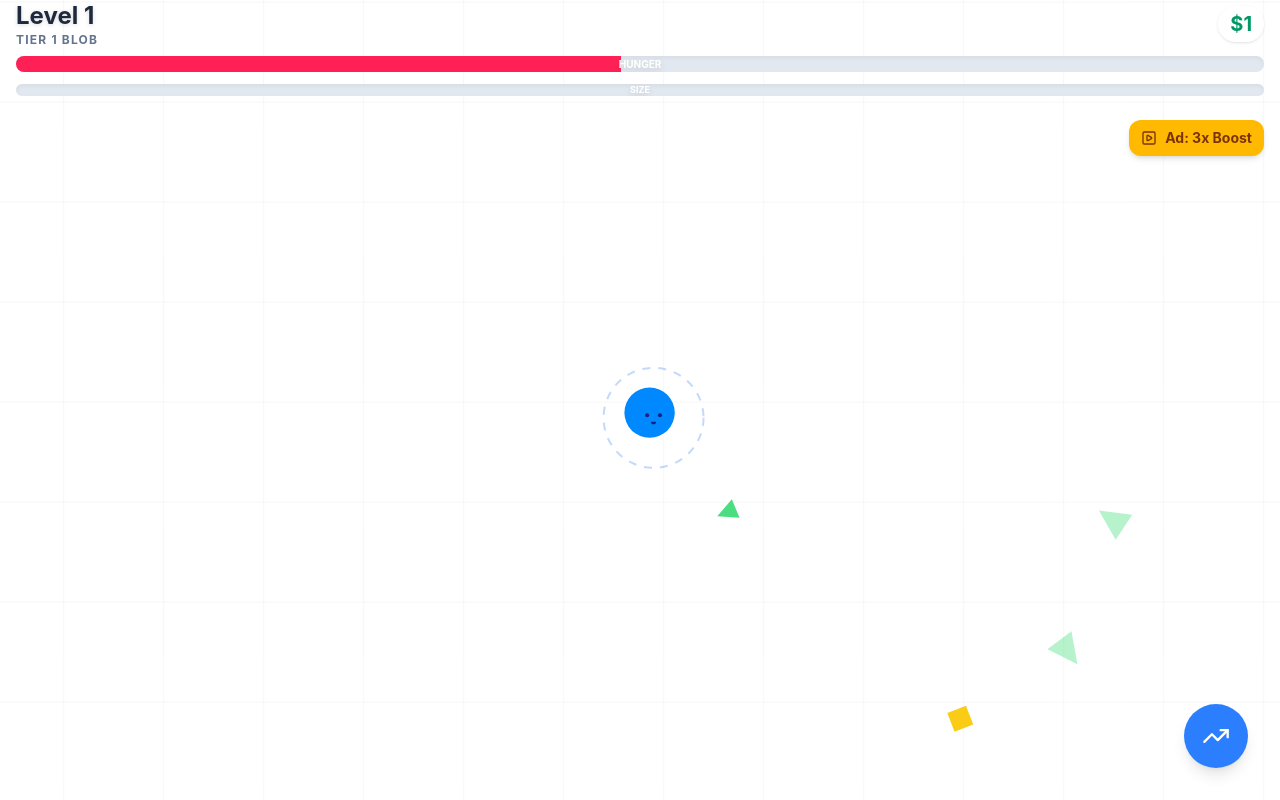
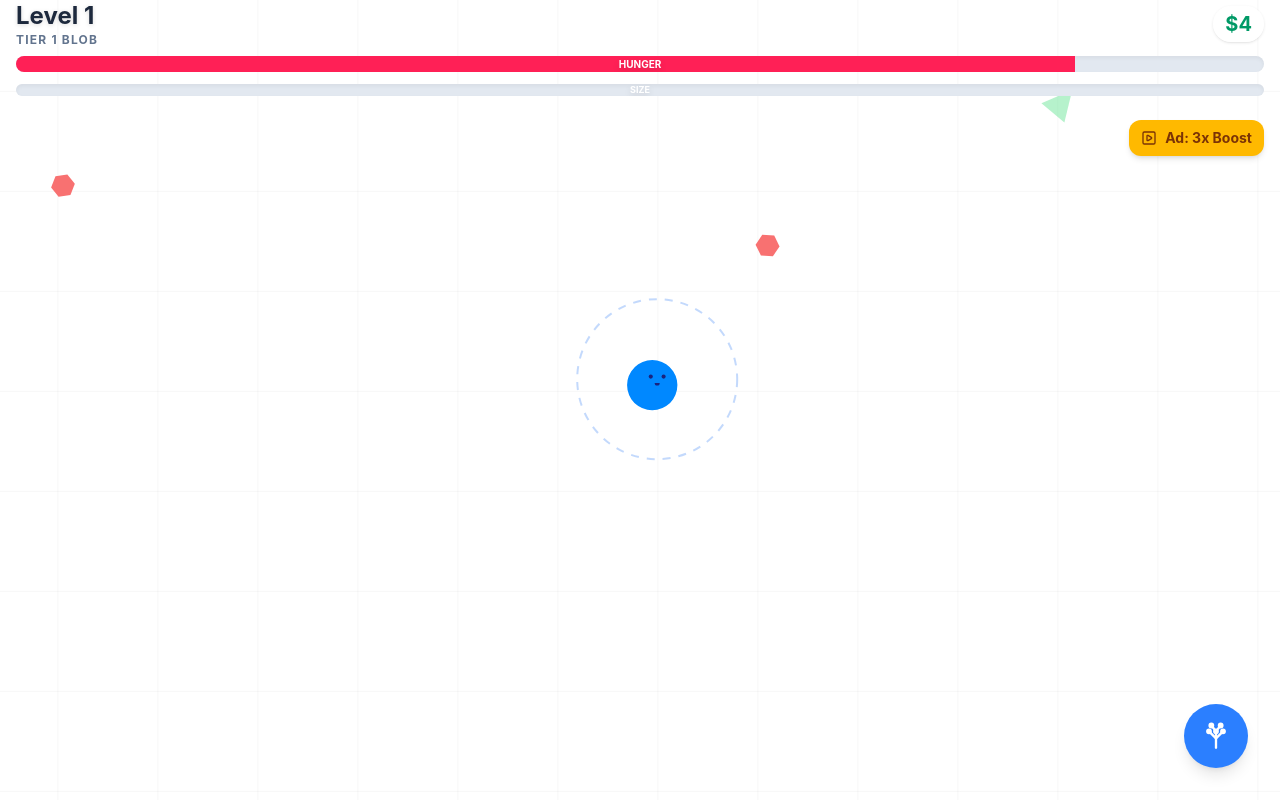
Before and after one commit to joaquim-eugenio/Idle_Blob_Eater, a React (Vite) app: page / in a window 1280 px wide. Built offline with nearby package versions, Linux system fonts and the light colour scheme.

Commit message:
[DONE] v0.1.0

```diff
--- a/src/components/HUD.tsx
+++ b/src/components/HUD.tsx
@@ -5,10 +5,10 @@ import { PlaySquare } from 'lucide-react';
 export function HUD() {
   const { level, hunger, foodEaten, money, upgrades, boostActive, activateBoost } = useGameStore();
 
-  const maxTier = Math.floor((level - 1) / 5) + 1;
+  const maxTier = Math.floor((level - 1) / 3) + 1;
   const hungerSyn = 1 + (upgrades.hungerSynergy || 0) * 0.5;
-  const maxHunger = (BASE_MAX_HUNGER + (upgrades.hungerMax || 0) * 20) * hungerSyn;
-  const foodToNextLevel = 100 * Math.pow(1.5, level - 1);
+  const maxHunger = (BASE_MAX_HUNGER + (upgrades.hungerMax || 0) * 30) * hungerSyn;
+  const foodToNextLevel = 40 * level;
 
   const hungerPercent = Math.max(0, Math.min(100, (hunger / maxHunger) * 100));
   const levelPercent = Math.max(0, Math.min(100, (foodEaten / foodToNextLevel) * 100));
--- a/src/components/SkillTree.tsx
+++ b/src/components/SkillTree.tsx
@@ -281,7 +281,18 @@ export function SkillTree() {
         onClick={() => setIsOpen(true)}
         className="absolute bottom-8 right-8 w-16 h-16 bg-blue-500 text-white rounded-full shadow-lg flex items-center justify-center hover:bg-blue-600 active:scale-95 transition-all z-10"
       >
-        <TrendingUp size={28} />
+        <svg width="28" height="28" viewBox="0 0 24 24" fill="none" stroke="currentColor" strokeWidth="2" strokeLinecap="round" strokeLinejoin="round">
+          <line x1="12" y1="22" x2="12" y2="8" />
+          <line x1="12" y1="14" x2="6" y2="8" />
+          <line x1="12" y1="14" x2="18" y2="8" />
+          <line x1="12" y1="8" x2="8" y2="3" />
+          <line x1="12" y1="8" x2="16" y2="3" />
+          <circle cx="6" cy="8" r="1.5" fill="currentColor" />
+          <circle cx="18" cy="8" r="1.5" fill="currentColor" />
+          <circle cx="8" cy="3" r="1.5" fill="currentColor" />
+          <circle cx="16" cy="3" r="1.5" fill="currentColor" />
+          <circle cx="12" cy="8" r="1.5" fill="currentColor" />
+        </svg>
       </button>
 
       <AnimatePresence>
--- a/src/lib/constants.ts
+++ b/src/lib/constants.ts
@@ -1,25 +1,25 @@
 export const FPS = 60;
-export const BASE_SPEED = 150; // pixels per second
-export const BASE_SUCTION = 50; // pixels
-export const BASE_HUNGER_DRAIN = 5; // hunger per second
+export const BASE_SPEED = 180; // pixels per second
+export const BASE_SUCTION = 80; // pixels
+export const BASE_HUNGER_DRAIN = 2.5; // hunger per second
 export const BASE_MAX_HUNGER = 100;
-export const BASE_SPAWN_RATE = 500; // ms per spawn
+export const BASE_SPAWN_RATE = 400; // ms per spawn
 export const BASE_SPAWN_VALUE = 1;
 
 export const UPGRADE_COSTS: Record<string, (level: number) => number> = {
-  speed: (level: number) => Math.floor(10 * Math.pow(1.5, level)),
-  boostSpawnRate: (level: number) => Math.floor(30 * Math.pow(1.6, level)),
-  speedSynergy: (level: number) => Math.floor(500 * Math.pow(3, level)),
+  speed: (level: number) => Math.floor(8 * Math.pow(1.35, level)),
+  boostSpawnRate: (level: number) => Math.floor(20 * Math.pow(1.45, level)),
+  speedSynergy: (level: number) => Math.floor(300 * Math.pow(2.5, level)),
 
-  suction: (level: number) => Math.floor(15 * Math.pow(1.6, level)),
-  suctionStrength: (level: number) => Math.floor(20 * Math.pow(1.7, level)),
-  suctionSynergy: (level: number) => Math.floor(600 * Math.pow(3, level)),
+  suction: (level: number) => Math.floor(10 * Math.pow(1.4, level)),
+  suctionStrength: (level: number) => Math.floor(12 * Math.pow(1.45, level)),
+  suctionSynergy: (level: number) => Math.floor(350 * Math.pow(2.5, level)),
 
-  hungerDrain: (level: number) => Math.floor(20 * Math.pow(1.7, level)),
-  hungerMax: (level: number) => Math.floor(10 * Math.pow(1.4, level)),
-  hungerSynergy: (level: number) => Math.floor(400 * Math.pow(3, level)),
+  hungerDrain: (level: number) => Math.floor(12 * Math.pow(1.4, level)),
+  hungerMax: (level: number) => Math.floor(8 * Math.pow(1.35, level)),
+  hungerSynergy: (level: number) => Math.floor(250 * Math.pow(2.5, level)),
 
-  spawnRate: (level: number) => Math.floor(25 * Math.pow(1.8, level)),
-  spawnValue: (level: number) => Math.floor(50 * Math.pow(2.0, level)),
-  spawnSynergy: (level: number) => Math.floor(800 * Math.pow(3, level)),
+  spawnRate: (level: number) => Math.floor(15 * Math.pow(1.5, level)),
+  spawnValue: (level: number) => Math.floor(25 * Math.pow(1.6, level)),
+  spawnSynergy: (level: number) => Math.floor(400 * Math.pow(2.5, level)),
 };
--- a/src/store/gameStore.ts
+++ b/src/store/gameStore.ts
@@ -138,7 +138,7 @@ export const useGameStore = create<GameState>()(
         return state;
       }),
 
-      activateBoost: () => set({ boostActive: true, boostTimer: 30 }),
+      activateBoost: () => set({ boostActive: true, boostTimer: 10 }),
       activateStarBoost: () => set({ starBoostActive: true, starBoostTimer: 5 }),
 
       resetGame: () => set({
@@ -168,26 +168,25 @@ export const useGameStore = create<GameState>()(
       }),
 
       tick: (delta, width, height) => set((state) => {
-        const blobScale = 1 + (state.level - 1) * 0.2;
-        const maxTier = Math.floor((state.level - 1) / 5) + 1;
+        const blobScale = 1 + (state.level - 1) * 0.08;
+        const maxTier = Math.floor((state.level - 1) / 3) + 1;
 
         const hungerSyn = 1 + (state.upgrades.hungerSynergy || 0) * 0.5;
-        const maxHunger = (BASE_MAX_HUNGER + (state.upgrades.hungerMax || 0) * 20) * hungerSyn;
-        const baseDrain = Math.max(1, BASE_HUNGER_DRAIN - (state.upgrades.hungerDrain || 0) * 0.5 + state.level * 0.5) / hungerSyn;
+        const maxHunger = (BASE_MAX_HUNGER + (state.upgrades.hungerMax || 0) * 30) * hungerSyn;
+        const levelFactor = 1 + (state.level - 1) * 0.5;
+        const rawDrain = BASE_HUNGER_DRAIN * levelFactor;
+        const baseDrain = Math.max(0.5, rawDrain * Math.pow(0.93, state.upgrades.hungerDrain || 0)) / hungerSyn;
 
-        // Dynamic drain: higher when full, lower when starving.
-        // This creates an equilibrium where the blob maintains its hunger
-        // but needs upgrades to actually fill the bar and overflow to level up.
-        const dynamicDrain = baseDrain * (state.hunger / (maxHunger * 0.4));
+        const dynamicDrain = baseDrain * (state.hunger / (maxHunger * 0.65));
 
         const speedSyn = 1 + (state.upgrades.speedSynergy || 0) * 0.5;
         const adBoostMultiplier = state.boostActive ? 3 : 1;
         const starSpeedMultiplier = state.starBoostActive ? 1.5 : 1;
-        const speed = (BASE_SPEED + (state.upgrades.speed || 0) * 20) * adBoostMultiplier * starSpeedMultiplier * speedSyn * blobScale;
+        const speed = (BASE_SPEED + (state.upgrades.speed || 0) * 30) * adBoostMultiplier * starSpeedMultiplier * speedSyn * blobScale;
 
         const suctionSyn = 1 + (state.upgrades.suctionSynergy || 0) * 0.5;
-        const suction = (BASE_SUCTION + (state.upgrades.suction || 0) * 15) * suctionSyn * blobScale;
-        const suctionStrength = (1 + (state.upgrades.suctionStrength || 0) * 0.5) * suctionSyn;
+        const suction = (BASE_SUCTION + (state.upgrades.suction || 0) * 25) * suctionSyn * blobScale;
+        const suctionStrength = (1 + (state.upgrades.suctionStrength || 0) * 0.7) * suctionSyn;
 
         let newHunger = state.hunger - dynamicDrain * delta;
         if (newHunger < 1) newHunger = 1; // Never truly hits 0
@@ -280,41 +279,43 @@ export const useGameStore = create<GameState>()(
         let newLevel = state.level;
         let newMoney = state.money + moneyGained;
 
-        // Apply food
         if (foodGained > 0) {
           const hungerDeficit = maxHunger - newHunger;
           if (foodGained <= hungerDeficit) {
             newHunger += foodGained;
           } else {
             newHunger = maxHunger;
-            // Only excess food goes to level progress
             newFoodEaten += (foodGained - hungerDeficit);
           }
         }
 
-        // Level up check
-        const foodToNextLevel = 100 * Math.pow(1.5, state.level - 1);
+        const sizeDecayRate = rawDrain * 0.15;
+        newFoodEaten = Math.max(0, newFoodEaten - sizeDecayRate * delta);
+
+        const foodToNextLevel = 40 * state.level;
         if (newFoodEaten >= foodToNextLevel) {
           newLevel += 1;
           newFoodEaten -= foodToNextLevel;
         }
 
-        // Spawn items (cap scales with blob size to maintain density, but capped to prevent lag)
         let newSpawnTimer = state.spawnTimer - delta;
-        const itemCap = Math.min(200, Math.floor(50 * blobScale));
+        const itemCap = Math.min(300, Math.floor(60 * blobScale));
+        const spawnSyn = 1 + (state.upgrades.spawnSynergy || 0) * 0.5;
+        const spawnInterval = Math.max(0.01, (BASE_SPAWN_RATE / 1000) * Math.pow(0.80, state.upgrades.spawnRate || 0) / (spawnSyn * Math.sqrt(blobScale)));
 
-        if (newSpawnTimer <= 0 && remainingItems.length < itemCap) {
-          const spawnSyn = 1 + (state.upgrades.spawnSynergy || 0) * 0.5;
-          // Spawn rate increases slightly with blob scale to maintain density
-          const spawnRate = Math.max(0.01, (BASE_SPAWN_RATE / 1000) * Math.pow(0.85, state.upgrades.spawnRate || 0) / (spawnSyn * Math.sqrt(blobScale)));
-          newSpawnTimer = spawnRate;
+        const eatableCount = remainingItems.filter(item => item.tier <= maxTier || item.type === 'star').length;
+        let spawnsThisTick = 0;
+        const maxSpawnsPerTick = 6;
+        while (newSpawnTimer <= 0 && eatableCount + spawnsThisTick < itemCap && spawnsThisTick < maxSpawnsPerTick) {
+          newSpawnTimer += spawnInterval;
 
-          // Determine tier (spawn mostly around maxTier, up to maxTier + 1 to tease)
-          let tier = Math.max(1, maxTier - 2);
-          const targetTier = Math.min(maxTier + 1, 10); // Cap at tier 10
-          for (let i = tier; i < targetTier; i++) {
+          let tier = Math.max(1, maxTier - 1);
+          for (let i = tier; i < maxTier; i++) {
             if (Math.random() > 0.4) tier++;
             else break;
+          }
+          if (Math.random() < 0.08) {
+            tier = maxTier + 1;
           }
 
           const typeRand = Math.random();
@@ -323,15 +324,13 @@ export const useGameStore = create<GameState>()(
           if (typeRand > 0.9) { type = 'hexagon'; baseVal = 4; }
           else if (typeRand > 0.6) { type = 'square'; baseVal = 2; }
 
-          // Scale value by tier
-          baseVal *= Math.pow(5, tier - 1);
-
-          const value = baseVal * Math.pow(1.2, state.upgrades.spawnValue || 0) * spawnSyn;
+          baseVal *= Math.sqrt(tier);
+          const value = baseVal * (1 + (state.upgrades.spawnValue || 0) * 0.15) * spawnSyn;
 
           remainingItems.push({
             id: Math.random().toString(36).substr(2, 9),
-            x: x + (Math.random() - 0.5) * width * 1.5 * blobScale,
-            y: y + (Math.random() - 0.5) * height * 1.5 * blobScale,
+            x: x + (Math.random() - 0.5) * width * 1.6 * blobScale,
+            y: y + (Math.random() - 0.5) * height * 1.6 * blobScale,
             vx: (Math.random() - 0.5) * 20,
             vy: (Math.random() - 0.5) * 20,
             rotation: Math.random() * Math.PI * 2,
@@ -340,6 +339,8 @@ export const useGameStore = create<GameState>()(
             value,
             tier
           });
+
+          spawnsThisTick++;
         }
 
         // Spawn stars
@@ -352,8 +353,8 @@ export const useGameStore = create<GameState>()(
 
           remainingItems.push({
             id: Math.random().toString(36).substr(2, 9),
-            x: x + (Math.random() - 0.5) * width * 1.5 * blobScale,
-            y: y + (Math.random() - 0.5) * height * 1.5 * blobScale,
+            x: x + (Math.random() - 0.5) * width * 1.6 * blobScale,
+            y: y + (Math.random() - 0.5) * height * 1.6 * blobScale,
             vx: (Math.random() - 0.5) * 30,
             vy: (Math.random() - 0.5) * 30,
             rotation: Math.random() * Math.PI * 2,
```
